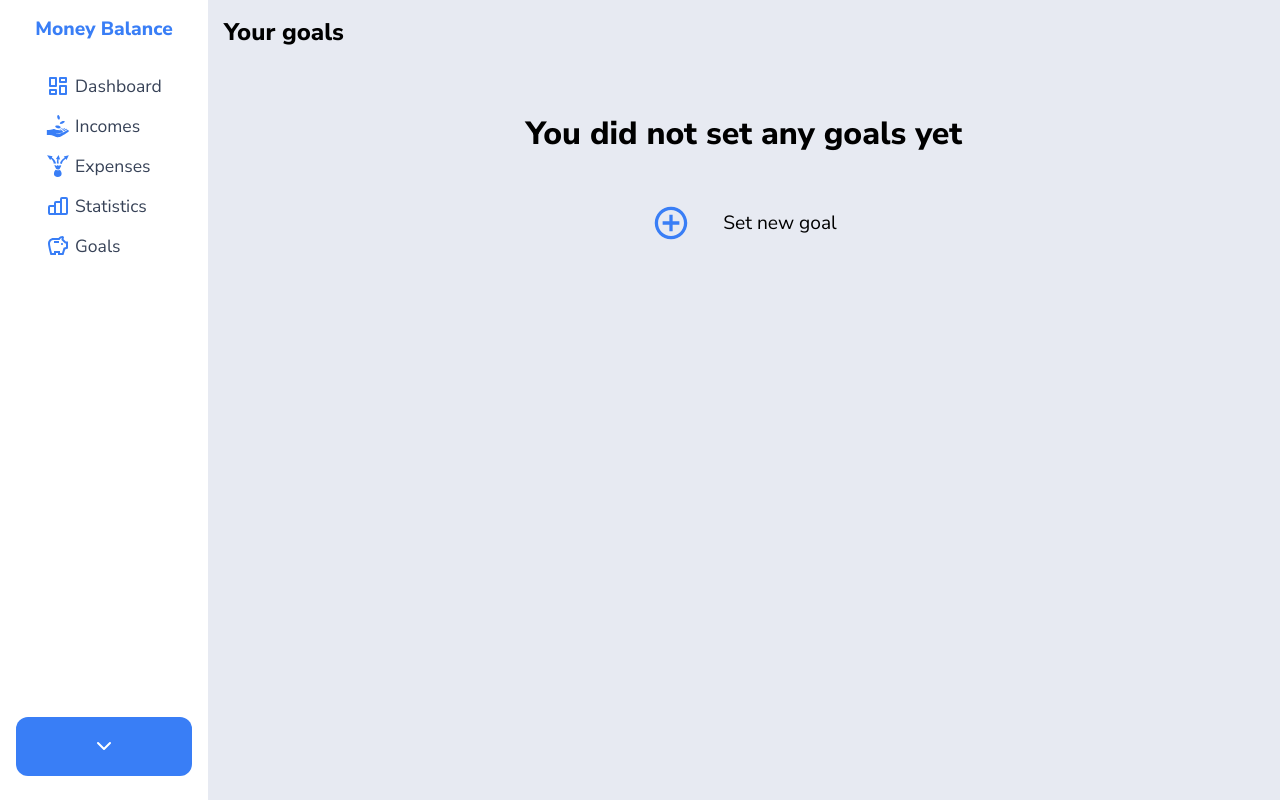
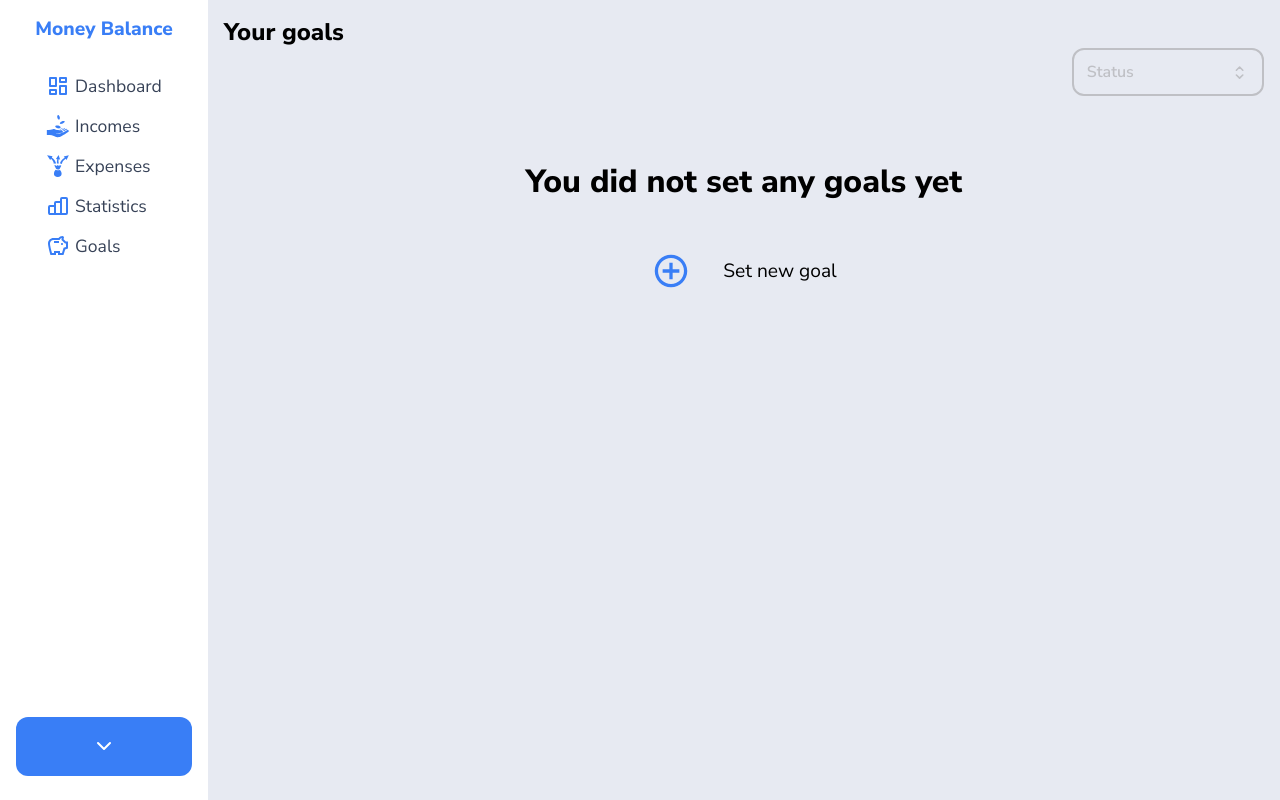
Before and after one commit to wojtek99955/money-balance, a React (Vite) app in the folder client/: page /goals in a window 1280 px wide. Built offline with nearby package versions, Linux system fonts and the light colour scheme; no server answers; sample sign-in values are in the browser's storage.

Commit message:
add goal filter

```diff
--- a/client/src/components/Goals/Goals/Goals.tsx
+++ b/client/src/components/Goals/Goals/Goals.tsx
@@ -13,6 +13,7 @@ import {
 } from "./GoalsStyle";
 import AllGoalsAmount from "./AllGoalsAmount";
 import GoalListLoader from "../GoalsList/GoalListLoader";
+import GoalFilterDropdown from "../GoalFilterDropdown/GoalFilterDropdown";
 
 const Goals = () => {
   const [openAddGoalModal, setOpenAddGoalModal] = useState(false);
@@ -20,12 +21,22 @@ const Goals = () => {
     setOpenAddGoalModal(true);
   };
 
-  const { data: goals, isLoading } = useGetGoalsQuery(undefined);
+  const [filterData, setFilterData] = useState({
+    acheived: false,
+  });
+
+  const { acheived } = filterData;
+
+  const { data: goals, isLoading } = useGetGoalsQuery({ acheived });
   console.log(goals);
   return (
     <RouteContainer>
       <GoalsContainer>
         <h2>Your goals</h2>
+        <GoalFilterDropdown
+          filterData={filterData}
+          setFilterData={setFilterData}
+        />
         {isLoading ? (
           <GoalListLoader />
         ) : (
```
